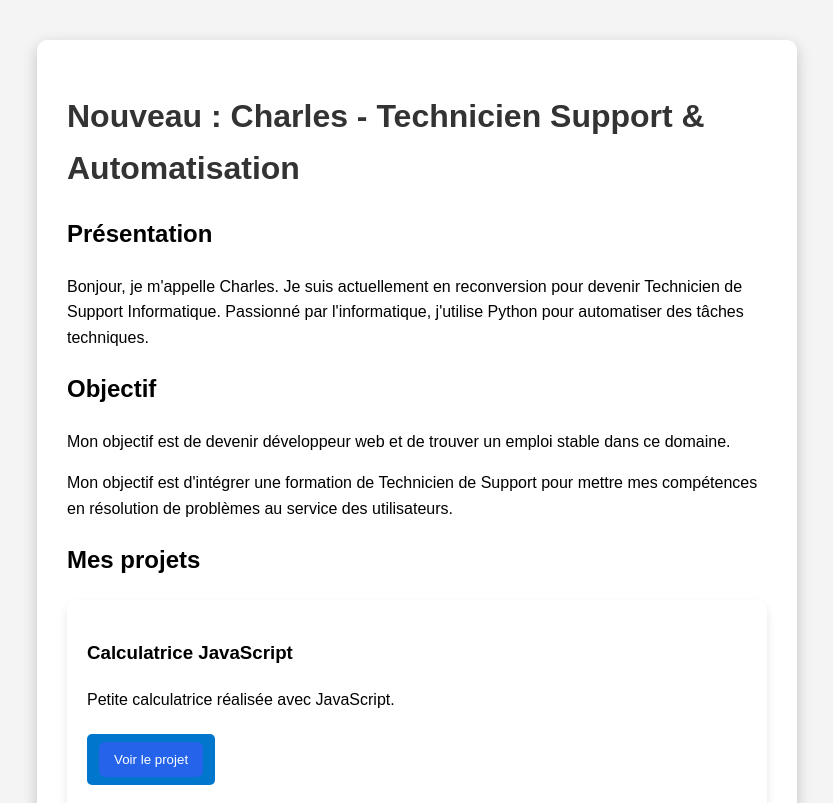
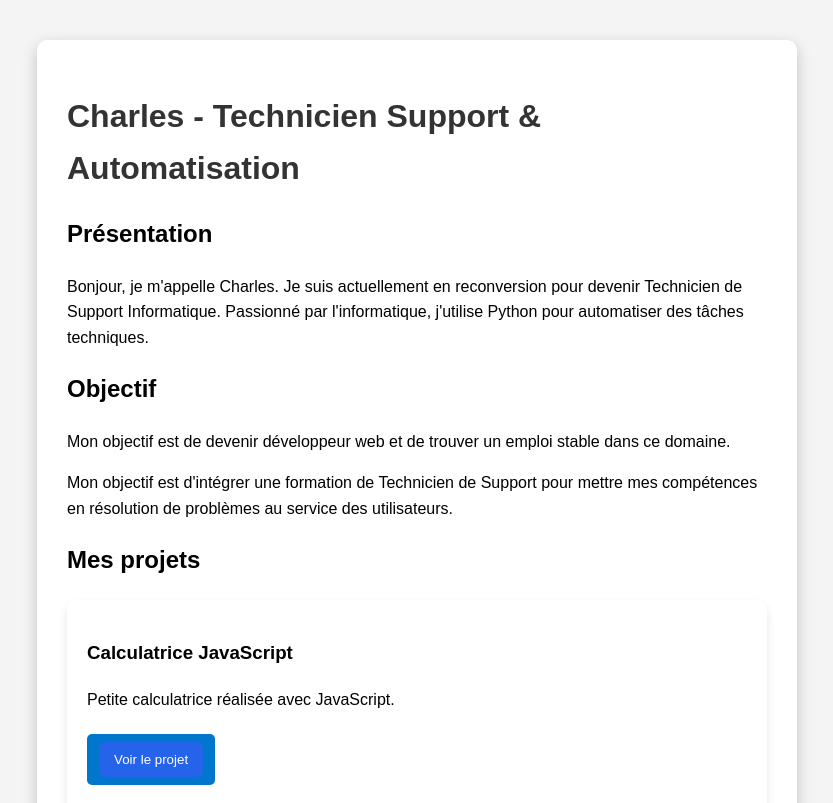
Before and after one commit to charlesdev-web/portfolio, a plain HTML site: page index.html in a window 1280 px wide. Shown: the top 803 px of the page, without its empty margins (223-1056 px from the left). Drawn offline with Linux system fonts and the light colour scheme.

Commit message:
Nettoyage titre

```diff
--- a/index.html
+++ b/index.html
@@ -48,7 +48,7 @@ background:#005fa3;
 
 <div class="container">
 
-<h1>Nouveau : Charles - Technicien Support & Automatisation</h1>
+<h1>Charles - Technicien Support & Automatisation</h1>
 
 <h2>Présentation</h2>
 
```
